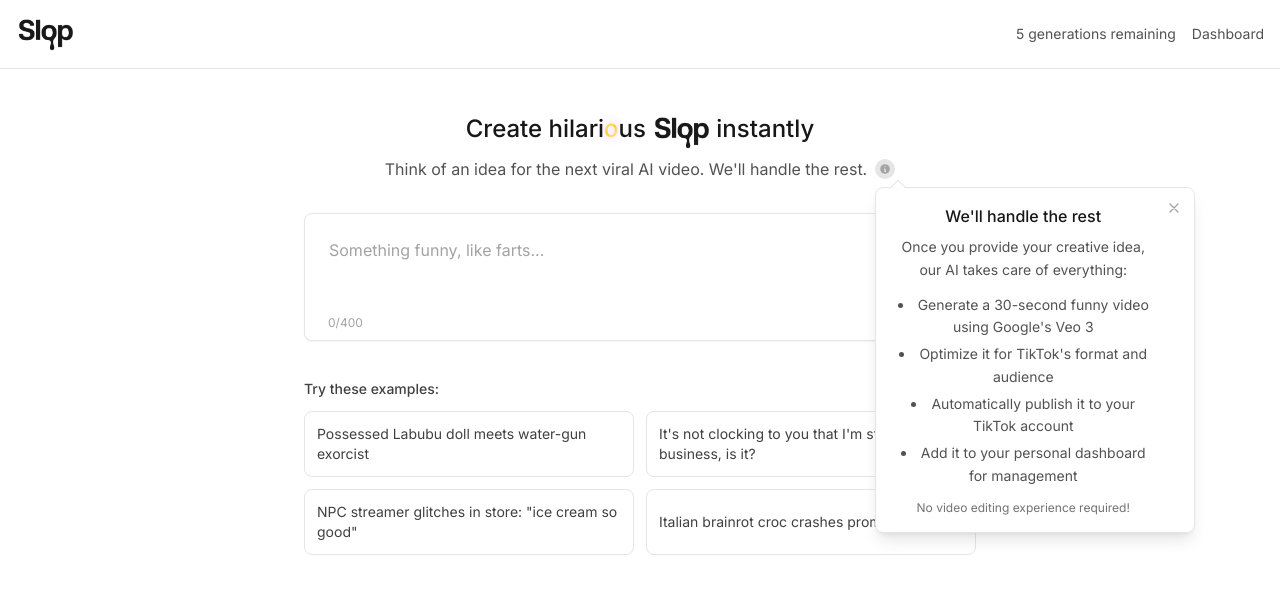
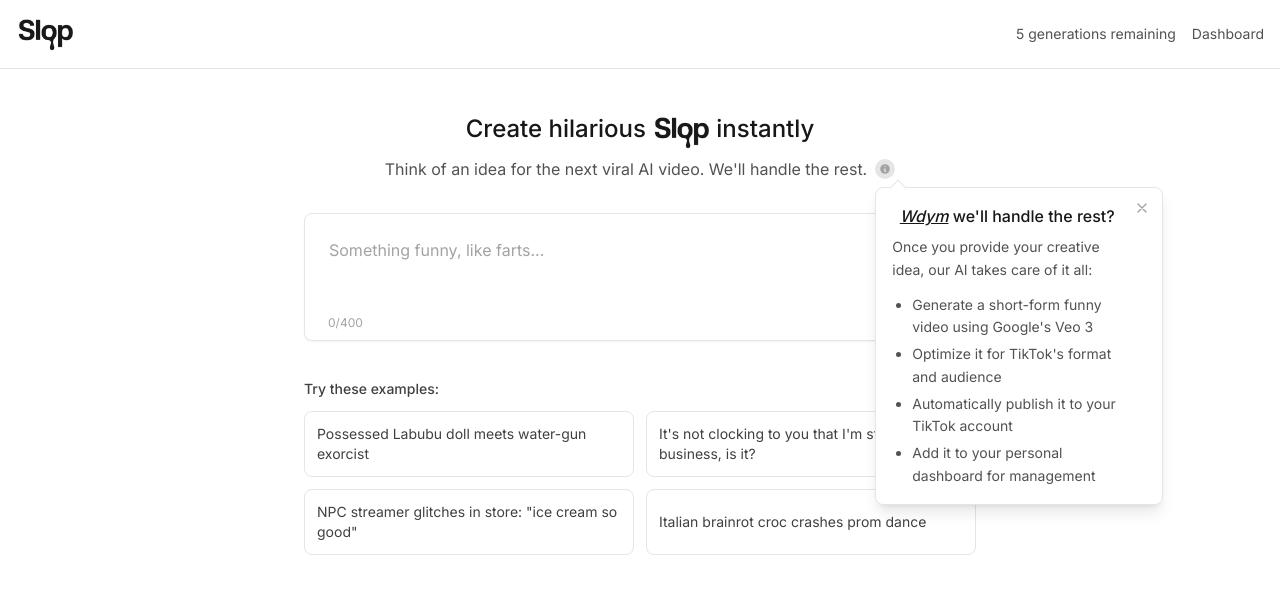
Before and after one commit to aaronkjin/slop, a Next.js app: page / in a window 1280 px wide. Both pictures are taken after a click on the button 885 px from the left and 169 px from the top of the page. Shown: the top 594 px of the page. Built offline with nearby package versions, Linux system fonts and the light colour scheme.

Commit message:
prettier

```diff
--- a/app/page.tsx
+++ b/app/page.tsx
@@ -88,27 +88,35 @@ export default function Home() {
                 <InfoModal
                   isOpen={showInfoModal}
                   onClose={() => setShowInfoModal(false)}
-                  title="We'll handle the rest"
+                  title={
+                    <>
+                      <u>
+                        <i>Wdym</i>
+                      </u>{" "}
+                      we'll handle the rest?
+                    </>
+                  }
                   position="bottom"
                   content={
-                    <div>
-                      <p className="mb-3">
+                    <div className="text-left">
+                      <p className="mb-3 text-left">
                         Once you provide your creative idea, our AI takes care
-                        of everything:
+                        of it all:
                       </p>
-                      <ul className="space-y-1 list-disc list-inside">
-                        <li>
-                          Generate a 30-second funny video using Google's Veo 3
+                      <ul className="space-y-1 list-disc list-outside ml-5 text-left">
+                        <li className="text-left">
+                          Generate a short-form funny video using Google's Veo 3
                         </li>
-                        <li>Optimize it for TikTok's format and audience</li>
-                        <li>Automatically publish it to your TikTok account</li>
-                        <li>
+                        <li className="text-left">
+                          Optimize it for TikTok's format and audience
+                        </li>
+                        <li className="text-left">
+                          Automatically publish it to your TikTok account
+                        </li>
+                        <li className="text-left">
                           Add it to your personal dashboard for management
                         </li>
                       </ul>
-                      <p className="mt-3 text-xs text-gray-500">
-                        No video editing experience required!
-                      </p>
                     </div>
                   }
                 />
--- a/components/InfoModal.tsx
+++ b/components/InfoModal.tsx
@@ -5,7 +5,7 @@ import { useEffect, useRef } from "react";
 interface InfoModalProps {
   isOpen: boolean;
   onClose: () => void;
-  title?: string;
+  title?: string | React.ReactNode;
   content: string | React.ReactNode;
   position?: "top" | "bottom" | "left" | "right";
 }
@@ -109,7 +109,7 @@ export default function InfoModal({
 
       {/* Modal - Relative positioning on desktop */}
       <div
-        className={`absolute z-50 w-80 bg-white border border-gray-200 rounded-lg shadow-lg p-4 ${positionClasses[position]}`}
+        className={`absolute z-50 w-72 bg-white border border-gray-200 rounded-lg shadow-lg p-4 ${positionClasses[position]}`}
       >
         {/* Arrow pointer */}
         <div
--- a/components/ShimmerText.tsx
+++ b/components/ShimmerText.tsx
@@ -46,14 +46,14 @@ export default function ShimmerText({
         if (currentIndex < letters.length) {
           setShimmerIndex(currentIndex);
           currentIndex++;
-          animationTimeout = setTimeout(shimmerEachLetter, 360);
+          animationTimeout = setTimeout(shimmerEachLetter, 240);
         } else {
           // All letters shimmered, now fade back
           animationTimeout = setTimeout(() => {
             setShimmerIndex(-1);
             // Change color offset for next cycle to get different color combinations
             setColorOffset((prev) => (prev + 2) % shimmerGradients.length);
-          }, 360);
+          }, 240);
         }
       };
 
```
